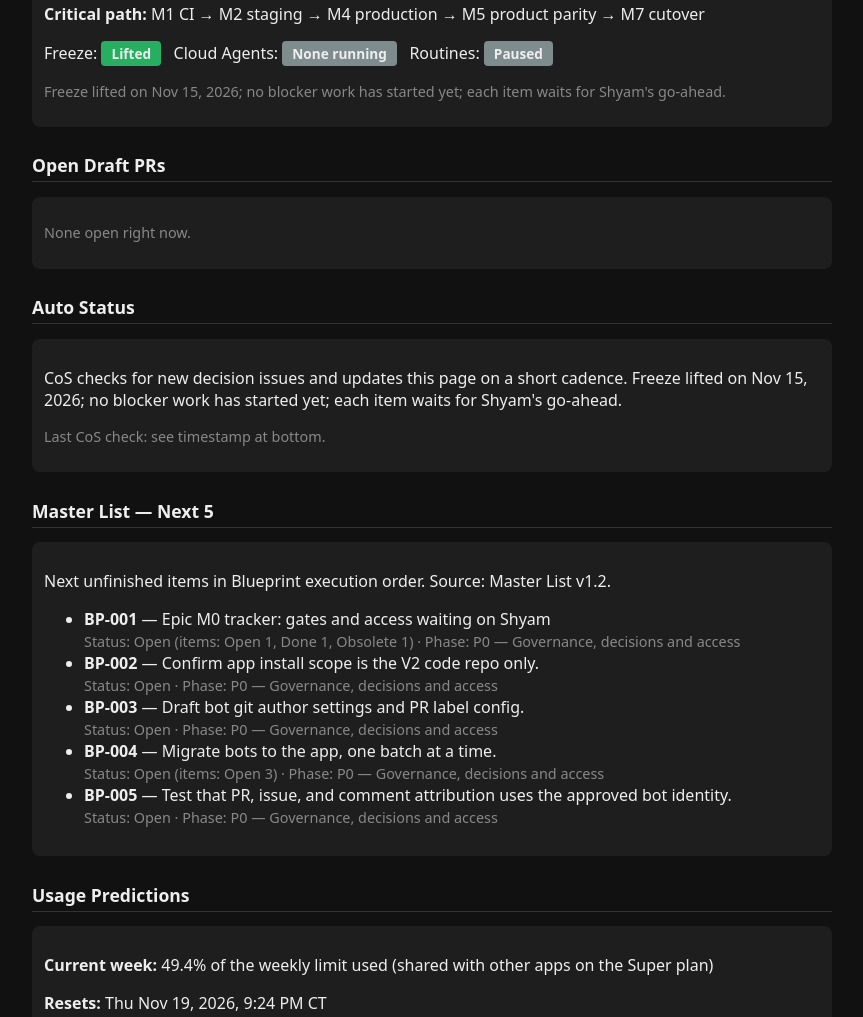
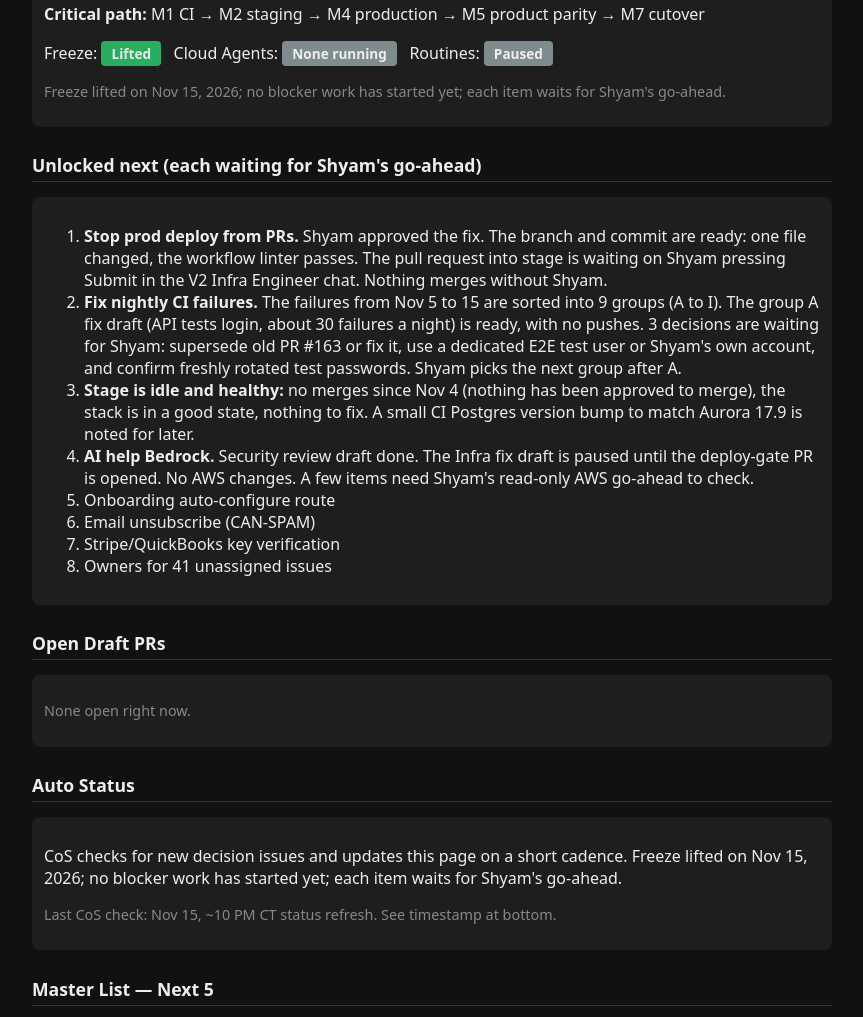
Before and after one commit to Connect-Radar/v2-one-stop-shop, a plain HTML site: page index.html in a window 1280 px wide. Shown: the part 466-1483 px from the top of the page, without its empty margins (208-1071 px from the left). Drawn offline with Linux system fonts and the light colour scheme.

Commit message:
hub: status refresh Nov 15 10 PM CT

```diff
--- a/index.html
+++ b/index.html
@@ -58,7 +58,19 @@
   <p class="muted">Freeze lifted on Nov 15, 2026; no blocker work has started yet; each item waits for Shyam's go-ahead.</p>
 </div>
 
-
+<h2>Unlocked next (each waiting for Shyam's go-ahead)</h2>
+<div class="card">
+  <ol>
+    <li><strong>Stop prod deploy from PRs.</strong> Shyam approved the fix. The branch and commit are ready: one file changed, the workflow linter passes. The pull request into stage is waiting on Shyam pressing Submit in the V2 Infra Engineer chat. Nothing merges without Shyam.</li>
+    <li><strong>Fix nightly CI failures.</strong> The failures from Nov 5 to 15 are sorted into 9 groups (A to I). The group A fix draft (API tests login, about 30 failures a night) is ready, with no pushes. 3 decisions are waiting for Shyam: supersede old PR #163 or fix it, use a dedicated E2E test user or Shyam's own account, and confirm freshly rotated test passwords. Shyam picks the next group after A.</li>
+    <li><strong>Stage is idle and healthy:</strong> no merges since Nov 4 (nothing has been approved to merge), the stack is in a good state, nothing to fix. A small CI Postgres version bump to match Aurora 17.9 is noted for later.</li>
+    <li><strong>AI help Bedrock.</strong> Security review draft done. The Infra fix draft is paused until the deploy-gate PR is opened. No AWS changes. A few items need Shyam's read-only AWS go-ahead to check.</li>
+    <li>Onboarding auto-configure route</li>
+    <li>Email unsubscribe (CAN-SPAM)</li>
+    <li>Stripe/QuickBooks key verification</li>
+    <li>Owners for 41 unassigned issues</li>
+  </ol>
+</div>
 
 <h2>Open Draft PRs</h2>
 <div class="card">
@@ -68,7 +80,7 @@
 <h2>Auto Status</h2>
 <div class="card">
   <p>CoS checks for new decision issues and updates this page on a short cadence. Freeze lifted on Nov 15, 2026; no blocker work has started yet; each item waits for Shyam's go-ahead.</p>
-  <p class="muted">Last CoS check: see timestamp at bottom.</p>
+  <p class="muted">Last CoS check: Nov 15, ~10 PM CT status refresh. See timestamp at bottom.</p>
 </div>
 <h2>Master List — Next 5</h2>
 <div class="card">
@@ -84,7 +96,7 @@
 
 <h2>Usage Predictions</h2>
 <div class="card">
-  <p><strong>Current week:</strong> 49.4% of the weekly limit used (shared with other apps on the Super plan)</p>
+  <p><strong>Current week:</strong> 65.6% of the weekly limit used (shared with other apps on the Super plan), checked 10:08 PM CT, Nov 15, 2026</p>
   <p><strong>Resets:</strong> Thu Nov 19, 2026, 9:24 PM CT</p>
   <p><strong>Extra credits:</strong> $0 left. Grok Bot stops if included usage runs out.</p>
   <p><strong>Prediction:</strong> Freeze lifted on Nov 15, 2026; no blocker work has started yet; usage is still mostly status and logging work; no measured forecast yet.</p>
@@ -103,7 +115,7 @@
 
 <h2 id="decisions">1. Decisions Waiting</h2>
 <p class="muted">Sorted by priority: Breaking first, then Should-fix, then Nice-to-have (Auditor Production Readiness Plan buckets). Buckets are CoS-assigned unless the Auditor's plan sets one; tell CoS to change any.</p>
-<p class="muted">Buttons are being switched to a no-login option. Until then, reply to Chief of Staff in Grok Bot chat.</p>
+<p class="muted">These buttons open a GitHub login and are not used; answer decisions in the Chief of Staff chat. Removal is waiting on Shyam.</p>
 <div class="card">
   <h3 class="bucket">Should-fix</h3>
   <div class="item" id="decision-staging-crawl">
@@ -194,6 +206,7 @@
   <p><strong>Via the hub buttons:</strong> None recorded via the hub yet.</p>
   <p><strong>Recently locked (Nov 14–15):</strong></p>
   <ul>
+    <li>Nov 15, ~10 PM CT status refresh — Stage is idle and healthy; deploy-gate waiting on Submit in the V2 Infra Engineer chat; nightly CI sorted into 9 groups (group A draft ready); AI help security review draft done.</li>
     <li>Nov 15, 12:24 PM CT — Granted Chief of Staff write access to the hub only.</li>
     <li>Nov 15, 10:24 AM CT — Closed 20 older exceptions; one earlier item kept open.</li>
     <li>Nov 14, 8:13 PM CT — Closed five finished exceptions.</li>
@@ -282,6 +295,6 @@
   <p><a href="https://github.com/Connect-Radar/v2-one-stop-shop">This hub repo</a></p>
 </div>
 
-<p class="muted">Last updated: 2026-11-15 6:16 PM CT by Chief of Staff.</p>
+<p class="muted">Last updated: 2026-11-15 10:11 PM CT by Chief of Staff.</p>
 </body>
 </html>
```
